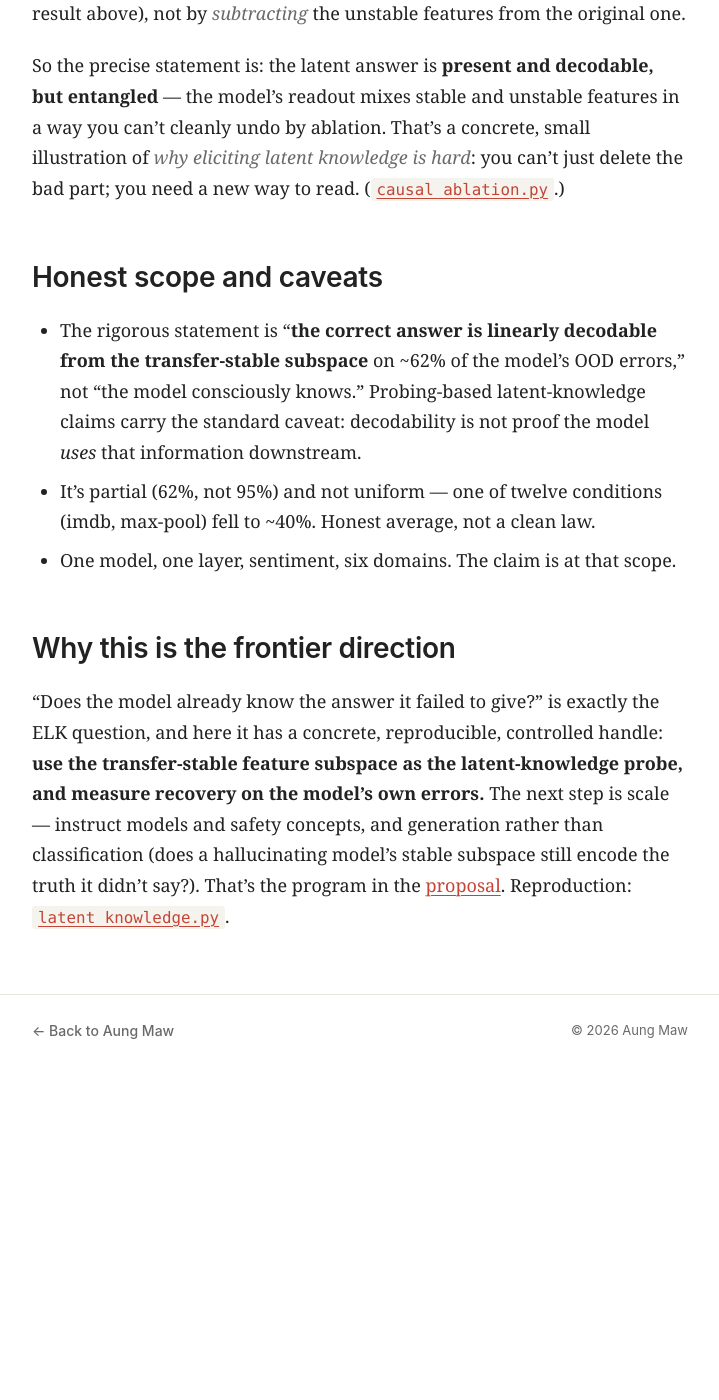
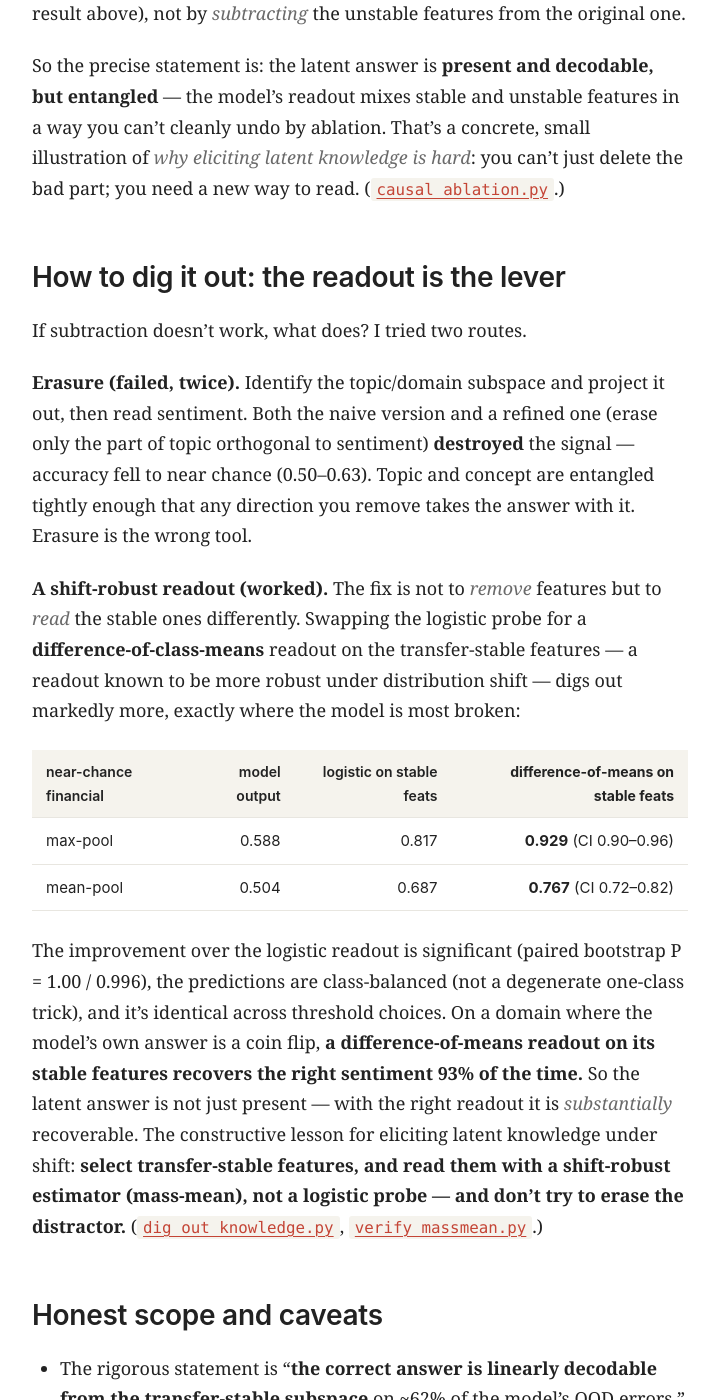
Before and after one commit to OE-GOD/OE-GOD.github.io, a Jekyll site: the page built from _posts/2026-06-22-does-it-already-know.md, in a window 1280 px wide and 1400 px high, scrolled down 3177 px. Shown: the whole window, without its empty margins (280-999 px from the left). Built offline with Jekyll 4.4.1, drawn with Linux system fonts in a browser that asks for light colours; before the commit the page ends 4279 px from its top, so only the background shows below that.

Commit message:
Add 'how to dig it out': shift-robust readout recovers latent knowledge, erasure fails
Erasure (naive + ortho) destroys the signal (entanglement); a difference-of-means
readout on transfer-stable features recovers financial sentiment 0.93 (CI 0.90-0.96)
vs logistic 0.82 vs model 0.59 -- P=1.0, class-balanced, threshold-robust. Constructive
ELK lesson: select stable features + read with mass-mean, don't erase the distractor.

Co-Authored-By: Claude Opus 4.8 (1M context) <noreply@anthropic.com>

```diff
--- a/_posts/2026-06-22-does-it-already-know.md
+++ b/_posts/2026-06-22-does-it-already-know.md
@@ -56,6 +56,21 @@ Combined with the [feature decoding](/2026/06/22/reliable-feature-account/#what-
 
 So the precise statement is: the latent answer is **present and decodable, but entangled** — the model's readout mixes stable and unstable features in a way you can't cleanly undo by ablation. That's a concrete, small illustration of *why eliciting latent knowledge is hard*: you can't just delete the bad part; you need a new way to read. ([`causal_ablation.py`](https://github.com/OE-GOD/sae-feature-realness/blob/main/causal_ablation.py).)
 
+## How to dig it out: the readout is the lever
+
+If subtraction doesn't work, what does? I tried two routes.
+
+**Erasure (failed, twice).** Identify the topic/domain subspace and project it out, then read sentiment. Both the naive version and a refined one (erase only the part of topic orthogonal to sentiment) **destroyed** the signal — accuracy fell to near chance (0.50–0.63). Topic and concept are entangled tightly enough that any direction you remove takes the answer with it. Erasure is the wrong tool.
+
+**A shift-robust readout (worked).** The fix is not to *remove* features but to *read* the stable ones differently. Swapping the logistic probe for a **difference-of-class-means** readout on the transfer-stable features — a readout known to be more robust under distribution shift — digs out markedly more, exactly where the model is most broken:
+
+| near-chance financial | model output | logistic on stable feats | **difference-of-means on stable feats** |
+|---|---:|---:|---:|
+| max-pool | 0.588 | 0.817 | **0.929** (CI 0.90–0.96) |
+| mean-pool | 0.504 | 0.687 | **0.767** (CI 0.72–0.82) |
+
+The improvement over the logistic readout is significant (paired bootstrap P = 1.00 / 0.996), the predictions are class-balanced (not a degenerate one-class trick), and it's identical across threshold choices. On a domain where the model's own answer is a coin flip, **a difference-of-means readout on its stable features recovers the right sentiment 93% of the time.** So the latent answer is not just present — with the right readout it is *substantially* recoverable. The constructive lesson for eliciting latent knowledge under shift: **select transfer-stable features, and read them with a shift-robust estimator (mass-mean), not a logistic probe — and don't try to erase the distractor.** ([`dig_out_knowledge.py`](https://github.com/OE-GOD/sae-feature-realness/blob/main/dig_out_knowledge.py), [`verify_massmean.py`](https://github.com/OE-GOD/sae-feature-realness/blob/main/verify_massmean.py).)
+
 ## Honest scope and caveats
 
 - The rigorous statement is "**the correct answer is linearly decodable from the transfer-stable subspace** on ~62% of the model's OOD errors," not "the model consciously knows." Probing-based latent-knowledge claims carry the standard caveat: decodability is not proof the model *uses* that information downstream.
```
